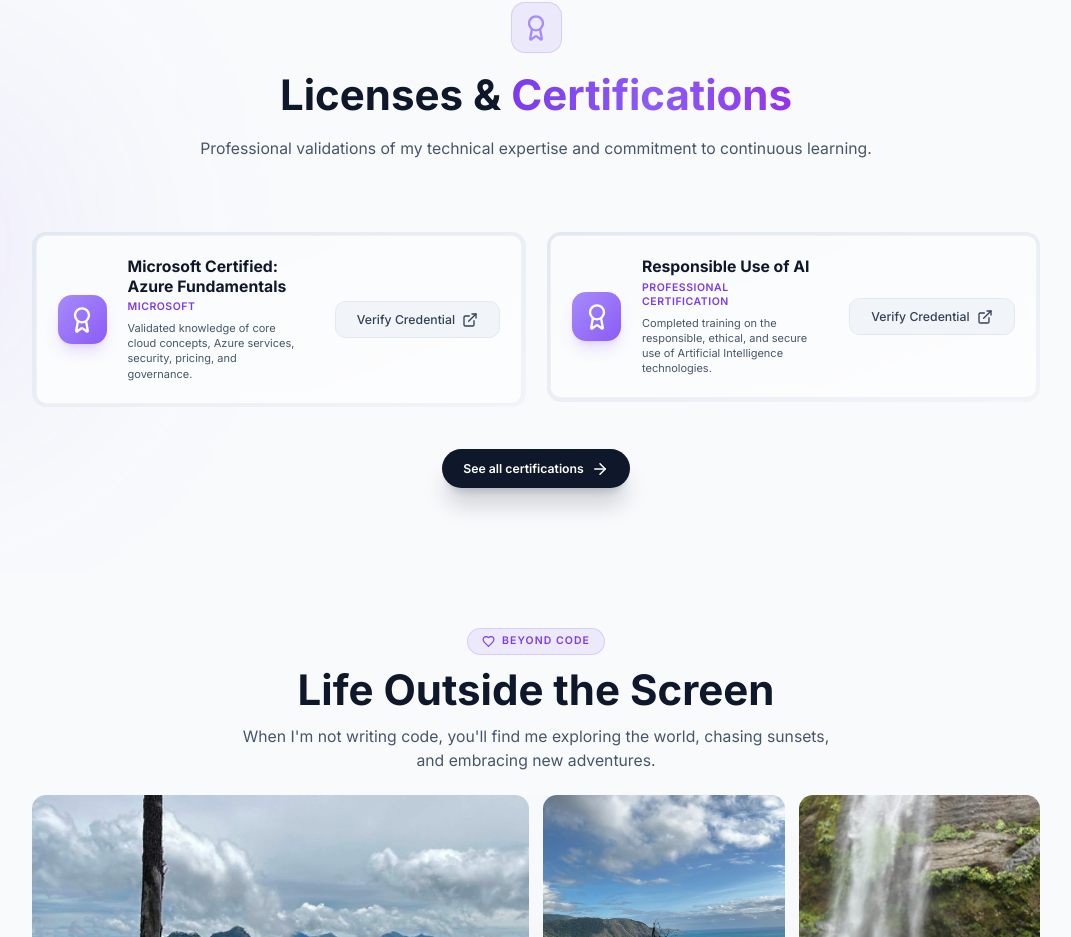
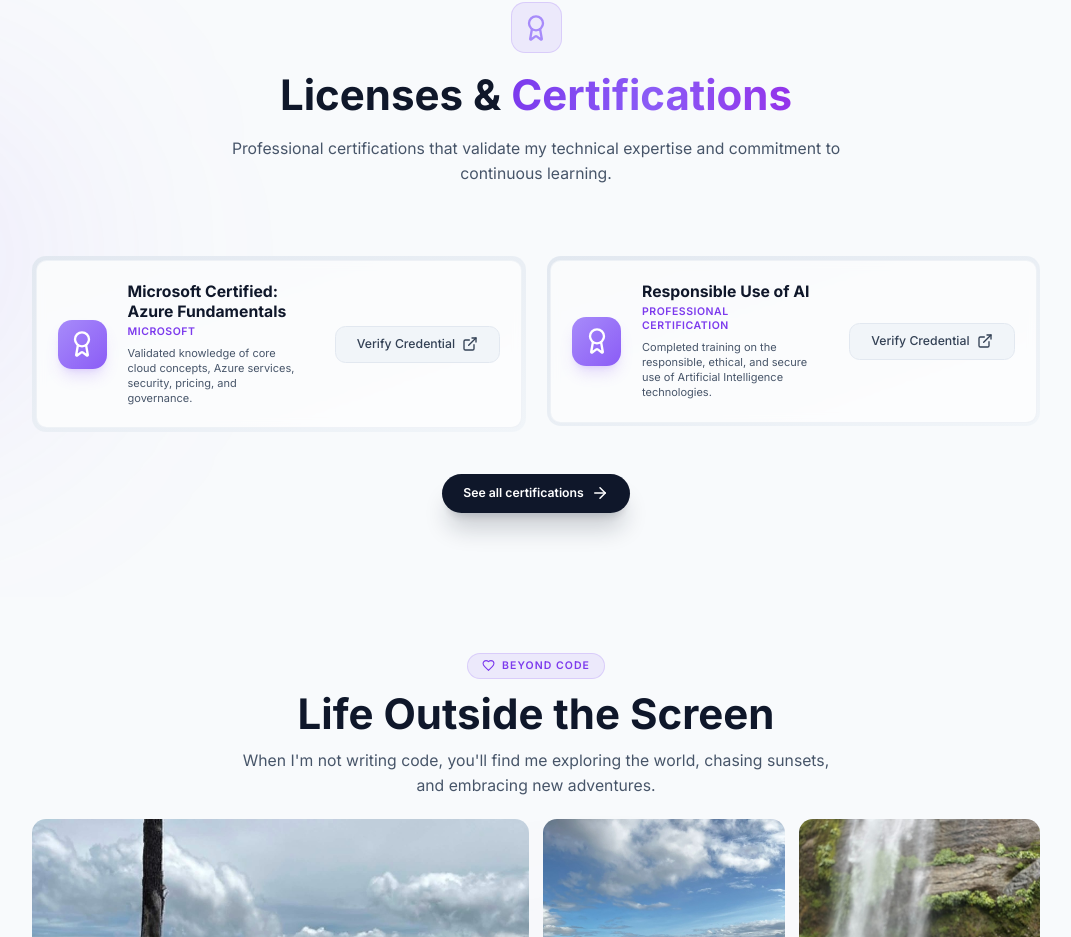
Before and after one commit to rclynn/my-portfolio, a React (Vite) app: page / in a window 1280 px wide. Shown: the part 3924-4861 px from the top of the page, without its empty margins (104-1175 px from the left). Built offline with nearby package versions, Linux system fonts and the light colour scheme.

Commit message:
content: update certifications subtitle text

```diff
--- a/src/components/Certifications.jsx
+++ b/src/components/Certifications.jsx
@@ -23,7 +23,7 @@ export default function Certifications() {
             Licenses & <span className="gradient-text">Certifications</span>
           </h2>
           <p className="text-lg text-slate-600 dark:text-slate-400">
-            Professional validations of my technical expertise and commitment to continuous learning.
+            Professional certifications that validate my technical expertise and commitment to continuous learning.
           </p>
         </div>
 
--- a/src/pages/AllCertifications.jsx
+++ b/src/pages/AllCertifications.jsx
@@ -39,7 +39,7 @@ export default function Certifications() {
             Licenses & <span className="gradient-text">Certifications</span>
           </h2>
           <p className="text-lg text-slate-600 dark:text-slate-400">
-            Professional validations of my technical expertise and commitment to continuous learning.
+            Professional certifications that validate my technical expertise and commitment to continuous learning.
           </p>
         </div>
 
```
